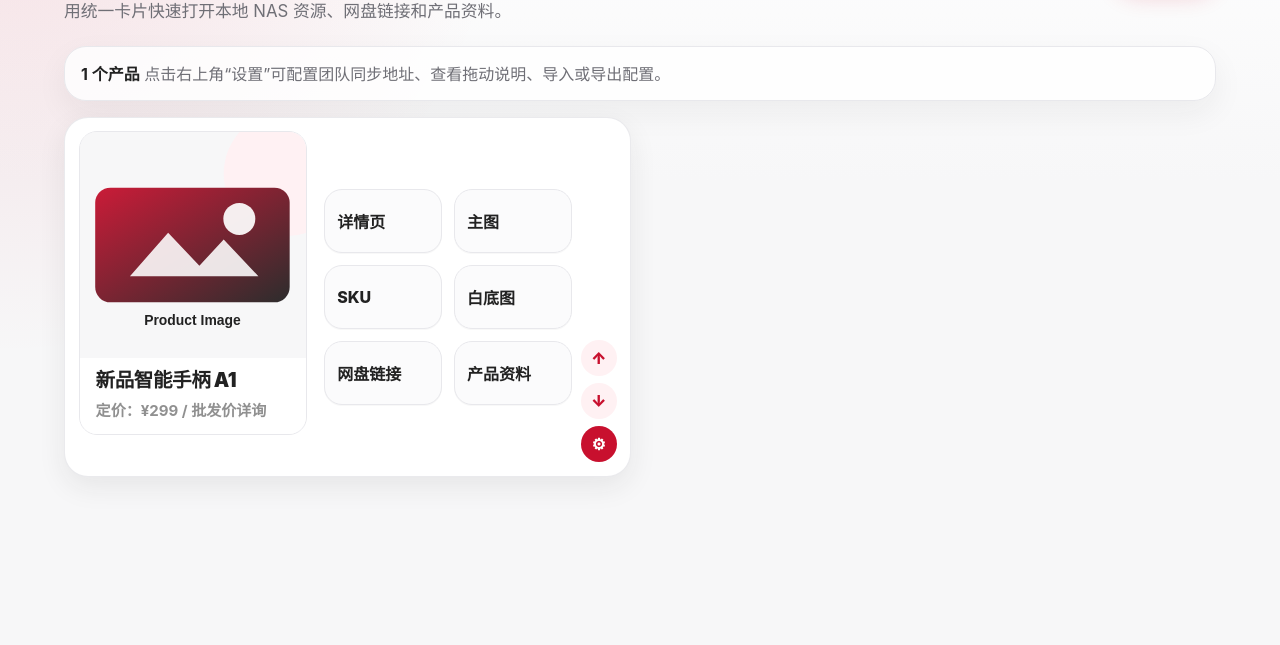
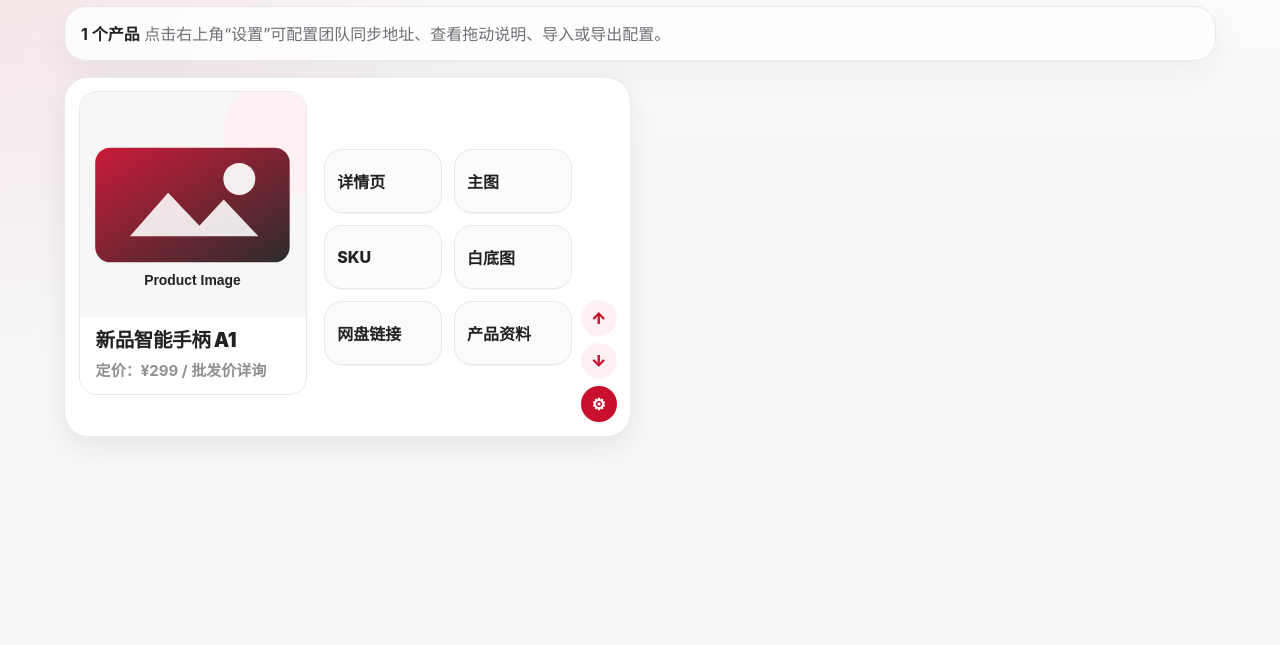
Before and after one commit to liang2045/weizhong, a plain HTML site: page index.html in a window 1280 px wide. Shown: the part 155-800 px from the top of the page. Drawn offline with Linux system fonts and the light colour scheme.

Commit message:
Revert "Revert "Add Huazai Product Library static web app (UI, logic, styles, README, sample data)""

```diff
--- a/index.html
+++ b/index.html
@@ -11,7 +11,6 @@
       <div>
         <p class="eyebrow">Huazai Product Library</p>
         <h1>花再产品库</h1>
-        <p class="subtitle">用统一卡片快速打开本地 NAS 资源、网盘链接和产品资料。</p>
       </div>
       <div class="header-actions">
         <button id="appSettingsBtn" class="btn btn-secondary" type="button">设置</button>
--- a/styles.css
+++ b/styles.css
@@ -52,12 +52,6 @@ h1 {
   letter-spacing: -0.05em;
 }
 
-.subtitle {
-  max-width: 43rem;
-  margin: 1rem 0 0;
-  color: var(--muted);
-  font-size: 1.05rem;
-}
 
 .header-actions,
 .toolbar-actions,
```
